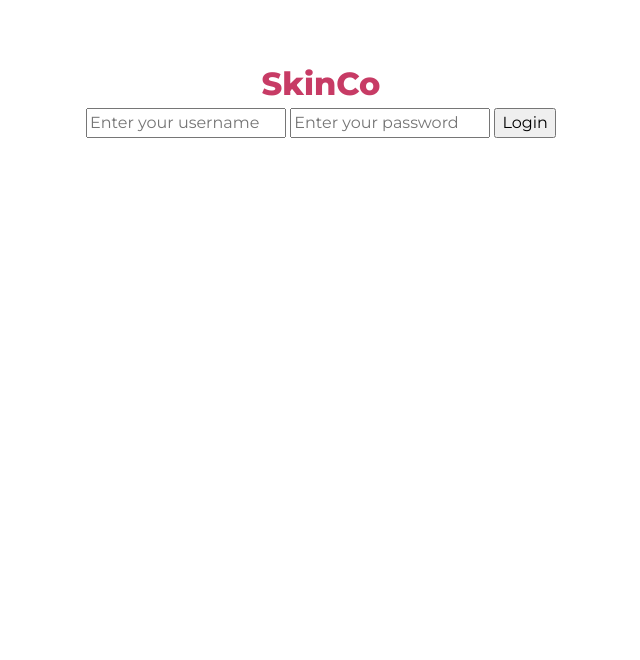
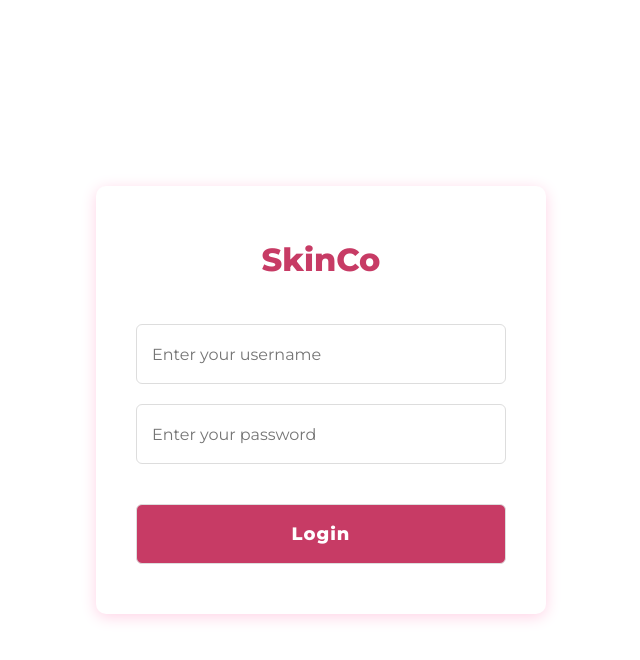
Before and after one commit to nailia-mamiedova/skincare-cosmetics-service, a Django app: template templates/registration/login.html in a window 1280 px wide. Shown: the top 660 px of the page, without its empty margins (319-959 px from the left). Run offline with Django 4.2, Linux system fonts and the light colour scheme; the template is opened without the code that fills it, so the values that code supplies are empty.

Commit message:
Add styles for login form in styles.css.

```diff
--- a/static/css/styles.css
+++ b/static/css/styles.css
@@ -158,3 +158,49 @@ p {
 .custom-list-element:not(:last-child) {
     padding-bottom: 10px;
 }
+
+.custom-login{
+    position: absolute;
+    top: 50%;
+    left: 50%;
+    transform: translate(-50%,-50%);
+    max-width: 450px;
+    width: 100%;
+    background: #FFF;
+    border-radius: 10px;
+    box-shadow: 0 3px 15px #FFD3E6;
+}
+
+.custom-login-form{
+    padding: 50px 40px;
+}
+
+.custom-login-form header{
+    text-align: center;
+    margin-bottom: 40px;
+}
+
+.custom-login-form input{
+    height: 60px;
+    width: 100%;
+    padding: 0 15px;
+    font-size: 16px;
+    margin-bottom: 20px;
+    border: 1px solid #DDD;
+    border-radius: 6px;
+    outline: none;
+}
+
+.custom-login-form input.button{
+    color: #FFF;
+    background: #C73B65;
+    font-size: 18px;
+    font-weight: 800;
+    letter-spacing: 1px;
+    cursor: pointer;
+    margin: 20px 0 0 0;
+}
+
+.custom-login-form input.button:hover{
+    background: #9B2D50;
+}
```
